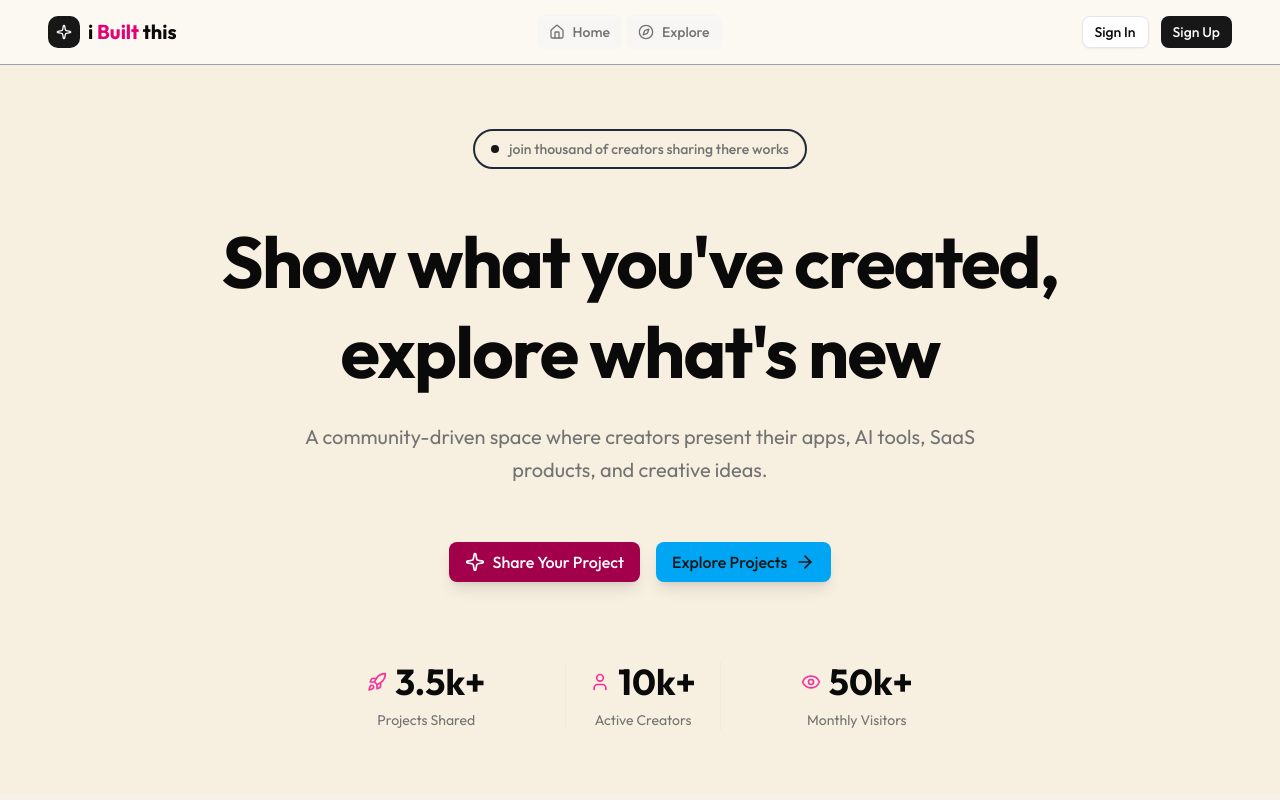
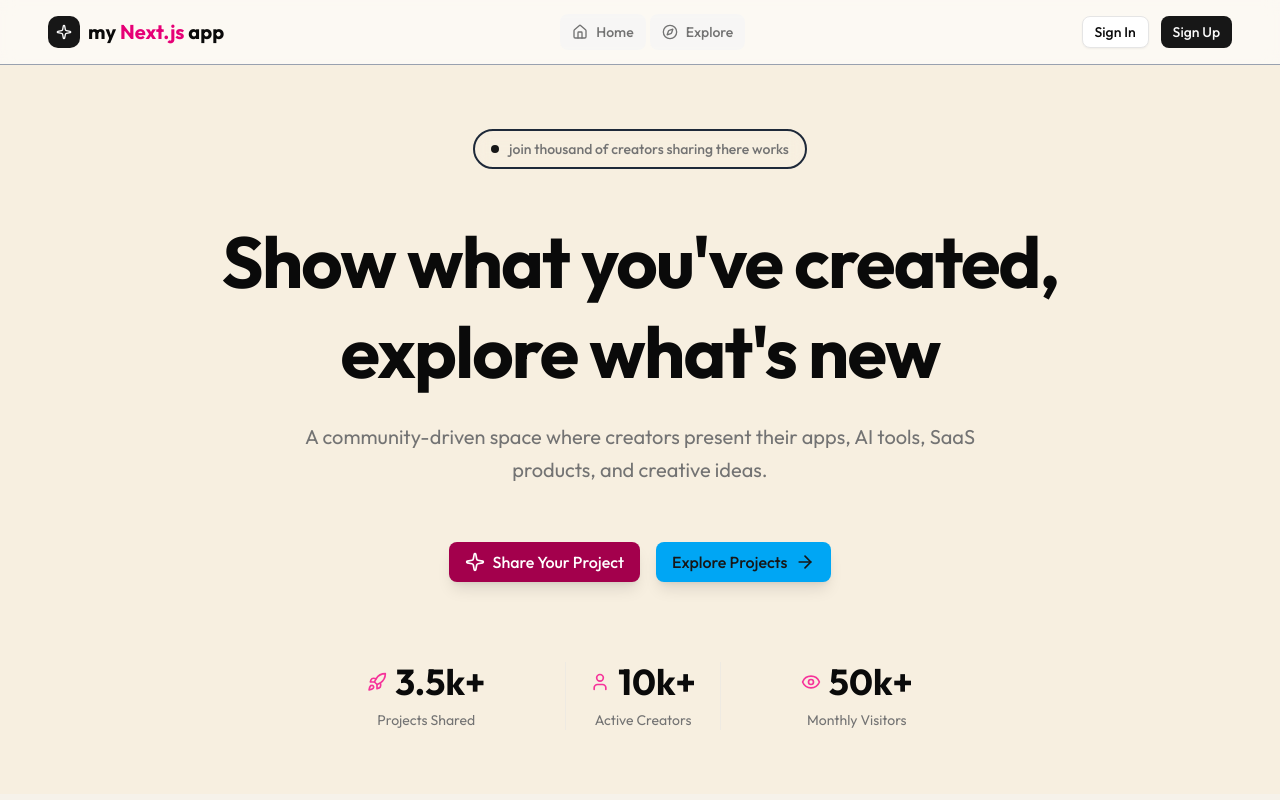
Before and after one commit to testgithubritgu/add-projects-next.js, a Next.js app: page / in a window 1280 px wide. Shown: the top 800 px of the page. Built offline with nearby package versions, Linux system fonts and the light colour scheme; no server answers; the database is empty.

Commit message:
heading part change

```diff
--- a/components/common/Header.jsx
+++ b/components/common/Header.jsx
@@ -13,7 +13,7 @@ const Logo = () => {
         <SparkleIcon className="size-4 text-primary-foreground" />
       </div>
       <span className="text-lg sm:text-xl font-bold">
-        i <span className="text-pink-600">Built</span> this
+        my <span className="text-pink-600">Next.js</span> app
       </span>
     </Link>
   );
```
